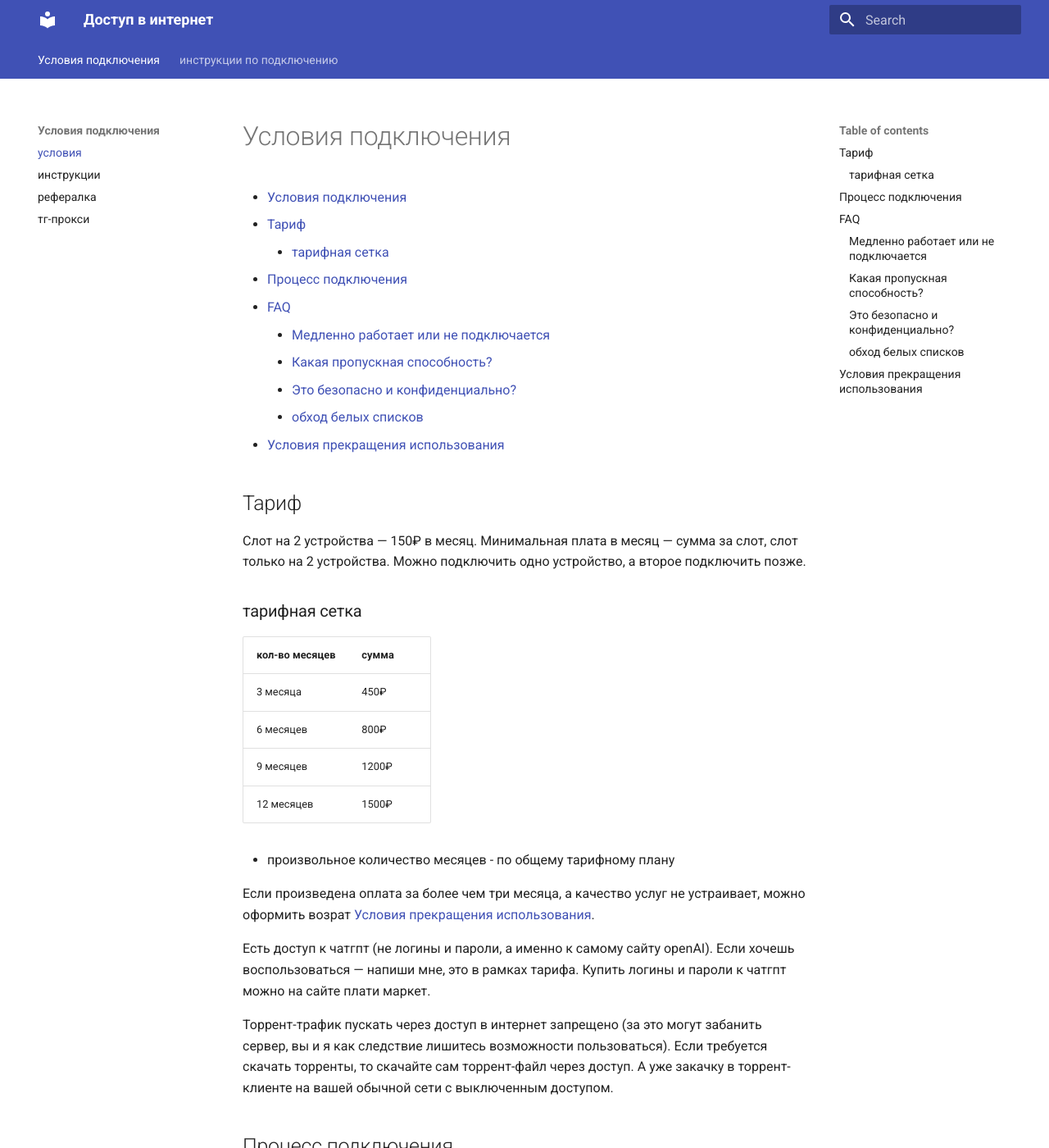
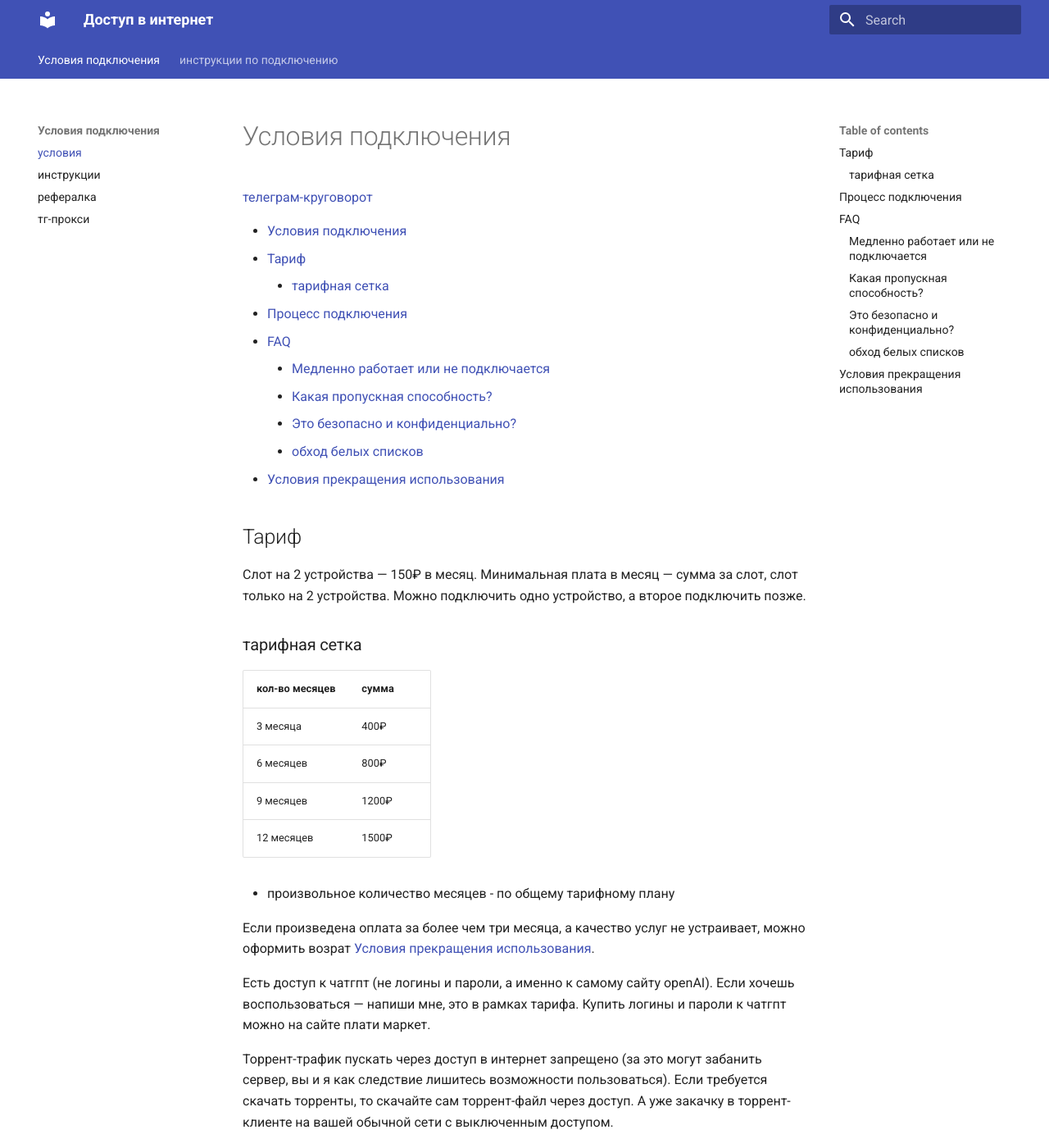
Before and after one commit to sannoization/internet-access-docs, an MkDocs documentation site: the page built from docs/conditions.md, in a window 1280 px wide and 1400 px high. Shown: the whole window at 82% size. Built offline with MkDocs 1.6.1 and Material for MkDocs 9.7.7, drawn with Linux system fonts in a browser that asks for light colours.

Commit message:
changed price

```diff
--- a/docs/conditions.md
+++ b/docs/conditions.md
@@ -1,4 +1,7 @@
 # Условия подключения
+
+[телеграм-круговорот](tg-proxy.md)
+
 - [Условия подключения](#условия-подключения)
   - [Тариф](#тариф)
     - [тарифная сетка](#тарифная-сетка)
@@ -15,7 +18,7 @@
 ### тарифная сетка
 | кол-во месяцев | сумма |
 | -------------- | ----- |
-| 3 месяца       | 450₽  |
+| 3 месяца       | 400₽  |
 | 6 месяцев      | 800₽  |
 | 9 месяцев      | 1200₽ |
 | 12 месяцев     | 1500₽ |
```
